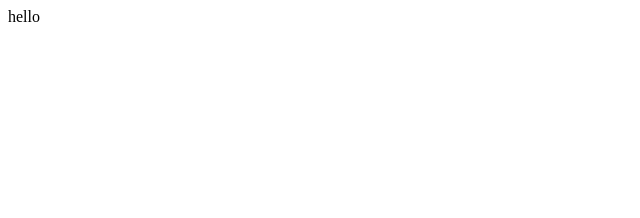
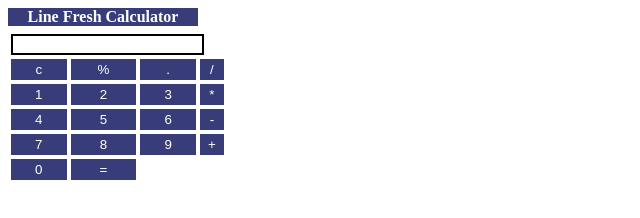
Before and after one commit to yehgrace/yehgrace.github.io, a plain HTML site: page index.html in a window 1280 px wide. Shown: the whole page, without its empty margins (0-640 px from the left). Drawn offline with Linux system fonts and the light colour scheme.

Commit message:
Update index.html

```diff
--- a/index.html
+++ b/index.html
@@ -1 +1,98 @@
-<p>hello</p>
+<!DOCTYPE html>
+<html>
+<head>
+	<script>
+		//function that display value
+		function dis(val)
+		{
+			document.getElementById("result").value+=val
+		}
+
+		//function that evaluates the digit and return result
+		function solve()
+		{
+			let x = document.getElementById("result").value
+			let y = eval(x)
+			document.getElementById("result").value = y
+		}
+
+		//function that clear the display
+		function clr()
+		{
+			document.getElementById("result").value = ""
+		}
+
+	</script>
+	<!-- for styling -->
+	<style>
+		.title{
+		margin-bottom: 5px;
+		text-align:center;
+        font-family:'Microsoft JhengHei';
+		width: 190px;
+        color: white;
+		background-color:rgb(56, 61, 122);
+        font-weight: bold;
+		}
+
+		input[type="button"]
+		{
+		background-color:rgb(56, 61, 122);
+		color:white;
+		border: solid rgb(56, 61, 122)  2px;
+		width:100%
+		}
+
+		input[type="text"]
+		{
+		background-color:white;
+		border: solid black 2px;
+		width:100%
+		}
+	</style>
+</head>
+<!-- create table -->
+<body>
+	<div class = title >Line Fresh Calculator</div>
+	<table>
+		<tr>
+			<td colspan="3"><input type="text" id="result"/></td>
+			<!-- clr() function will call clr to clear all value -->
+		</tr>
+        <tr>
+            <!-- solve function call function solve to evaluate value -->
+            <td><input type="button" value="c" onclick="clr()"/> </td>
+			<td><input type="button" value="%" onclick="solve(dis('*0.01'))"/> </td>
+            <td><input type="button" value="." onclick="dis('.')"/> </td>
+            <td><input type="button" value="/" onclick="dis('/')"/> </td>
+
+		</tr>
+		<tr>
+			<!-- create button and assign value to each button -->
+			<!-- dis("1") will call function dis to display value -->
+			<td><input type="button" value="1" onclick="dis('1')"/> </td>
+			<td><input type="button" value="2" onclick="dis('2')"/> </td>
+			<td><input type="button" value="3" onclick="dis('3')"/> </td>
+			<td><input type="button" value="*" onclick="dis('*')"/> </td>
+		</tr>
+		<tr>
+			<td><input type="button" value="4" onclick="dis('4')"/> </td>
+			<td><input type="button" value="5" onclick="dis('5')"/> </td>
+			<td><input type="button" value="6" onclick="dis('6')"/> </td>
+			<td><input type="button" value="-" onclick="dis('-')"/> </td>
+		</tr>
+		<tr>
+			<td><input type="button" value="7" onclick="dis('7')"/> </td>
+			<td><input type="button" value="8" onclick="dis('8')"/> </td>
+			<td><input type="button" value="9" onclick="dis('9')"/> </td>
+            <td><input type="button" value="+" onclick="dis('+')"/> </td>
+
+		</tr>
+		<tr>
+            <!-- solve function call function solve to evaluate value -->
+			<td><input type="button" value="0" onclick="dis('0')"/> </td>
+            <td><input type="button" value="=" onclick="solve()"/> </td>
+		</tr>
+	</table>
+</body>
+</html>
```
